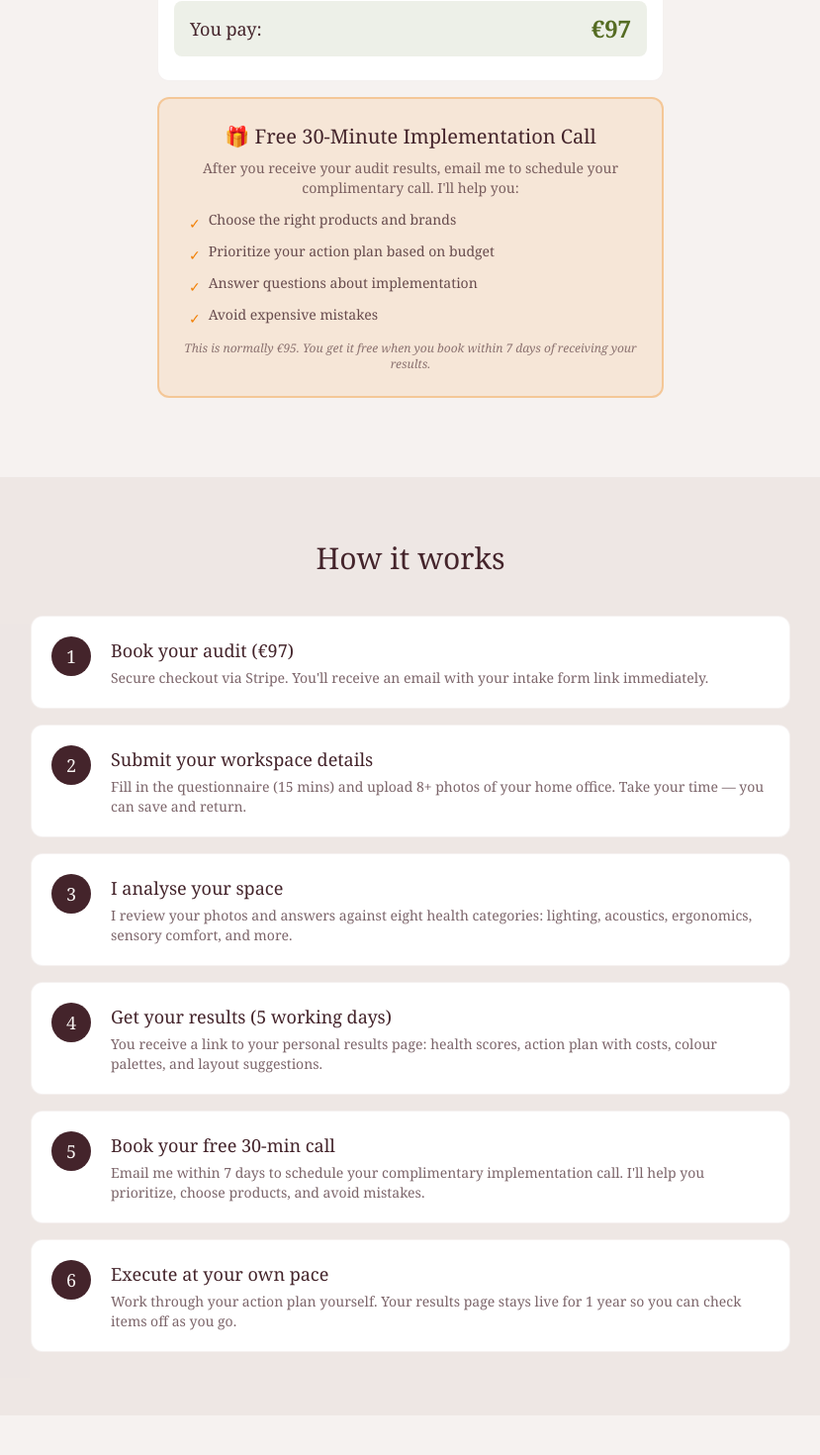
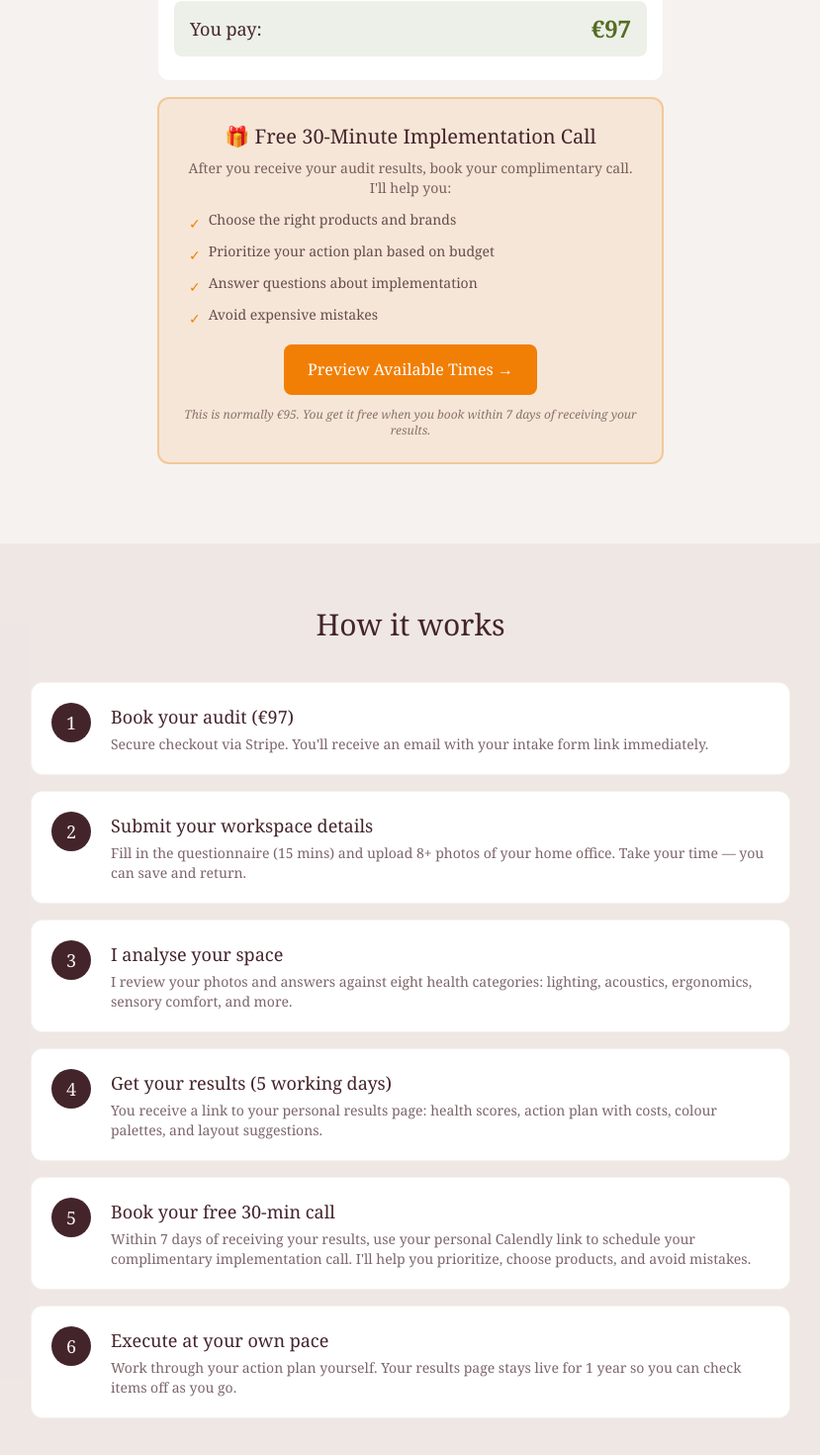
Before and after one commit to spatialwellness/full-audit, a Next.js app: page / in a window 1280 px wide. Shown: the part 3689-5159 px from the top of the page at 99% size, without its empty margins (225-1054 px from the left). Built offline with nearby package versions, Linux system fonts and the light colour scheme.

Commit message:
Add Calendly integration: sales page preview + results page CTA banner

```diff
--- a/app/page.tsx
+++ b/app/page.tsx
@@ -388,9 +388,9 @@ export default function HomePage() {
                 🎁 Free 30-Minute Implementation Call
               </p>
               <p className="font-lora text-sm text-brand-dark/70 mb-3">
-                After you receive your audit results, email me to schedule your complimentary call. I'll help you:
+                After you receive your audit results, book your complimentary call. I'll help you:
               </p>
-              <ul className="text-left font-lora text-sm text-brand-dark/80 space-y-2 max-w-md mx-auto mb-3">
+              <ul className="text-left font-lora text-sm text-brand-dark/80 space-y-2 max-w-md mx-auto mb-4">
                 <li className="flex items-start gap-2">
                   <span className="text-brand-orange mt-1">✓</span>
                   <span>Choose the right products and brands</span>
@@ -408,6 +408,14 @@ export default function HomePage() {
                   <span>Avoid expensive mistakes</span>
                 </li>
               </ul>
+              <a
+                href="https://calendly.com/hello-spatial-wellness"
+                target="_blank"
+                rel="noopener noreferrer"
+                className="inline-block bg-brand-orange hover:bg-brand-orange/90 text-white font-playfair px-6 py-3 rounded-lg transition-all mb-3"
+              >
+                Preview Available Times →
+              </a>
               <p className="font-lora text-xs text-brand-dark/60 italic">
                 This is normally €95. You get it free when you book within 7 days of receiving your results.
               </p>
@@ -447,7 +455,7 @@ export default function HomePage() {
               {
                 step: "5",
                 title: "Book your free 30-min call",
-                desc: "Email me within 7 days to schedule your complimentary implementation call. I'll help you prioritize, choose products, and avoid mistakes.",
+                desc: "Within 7 days of receiving your results, use your personal Calendly link to schedule your complimentary implementation call. I'll help you prioritize, choose products, and avoid mistakes.",
               },
               {
                 step: "6",
--- a/app/results/[id]/page.tsx
+++ b/app/results/[id]/page.tsx
@@ -543,6 +543,27 @@ export default function ResultsPage({ params }: { params: { id: string } }) {
       )}
 
       <div className="max-w-3xl mx-auto px-6 py-12 space-y-16">
+        {/* Free Implementation Call CTA */}
+        <div className="bg-gradient-to-r from-brand-orange/10 to-brand-green/10 border-2 border-brand-orange/30 rounded-2xl p-8 text-center">
+          <p className="font-playfair text-2xl text-brand-dark mb-3">
+            🎁 Claim Your Free 30-Minute Implementation Call
+          </p>
+          <p className="font-lora text-brand-dark/70 mb-4 max-w-2xl mx-auto">
+            You've got your audit results — now let me help you execute them. Book your complimentary call within 7 days to get personal guidance on product selection, budget prioritization, and avoiding mistakes.
+          </p>
+          <p className="font-lora text-sm text-brand-dark/60 mb-6 italic">
+            Normally €95 — yours free as part of your audit package.
+          </p>
+          <a
+            href="https://calendly.com/hello-spatial-wellness"
+            target="_blank"
+            rel="noopener noreferrer"
+            className="inline-block bg-brand-orange hover:bg-brand-orange/90 text-white font-playfair text-lg px-8 py-4 rounded-xl transition-all shadow-lg"
+          >
+            Book My Free Call →
+          </a>
+        </div>
+
         {/* Scores by category */}
         <section>
           <h2 className="font-playfair text-3xl text-brand-dark mb-2">
```
